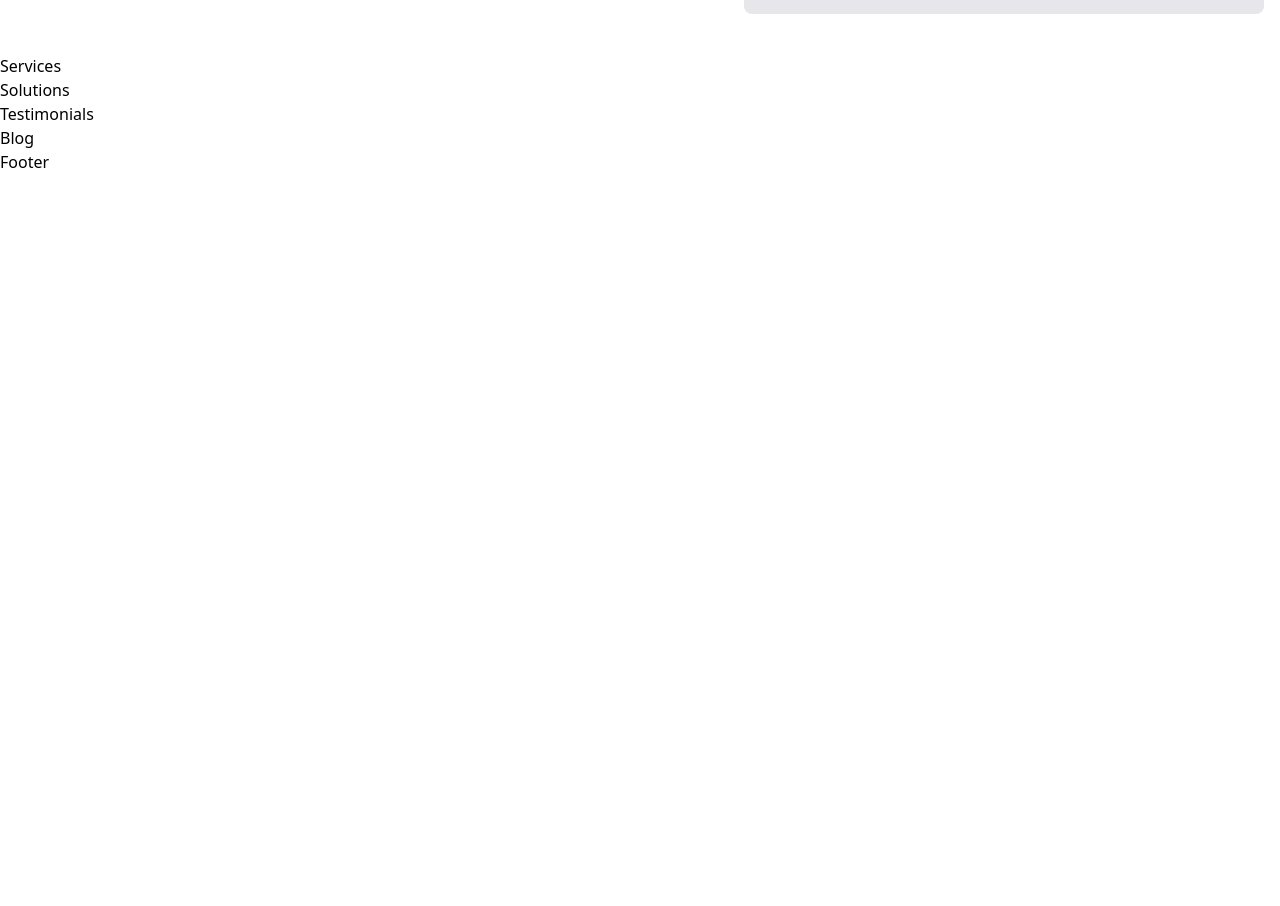
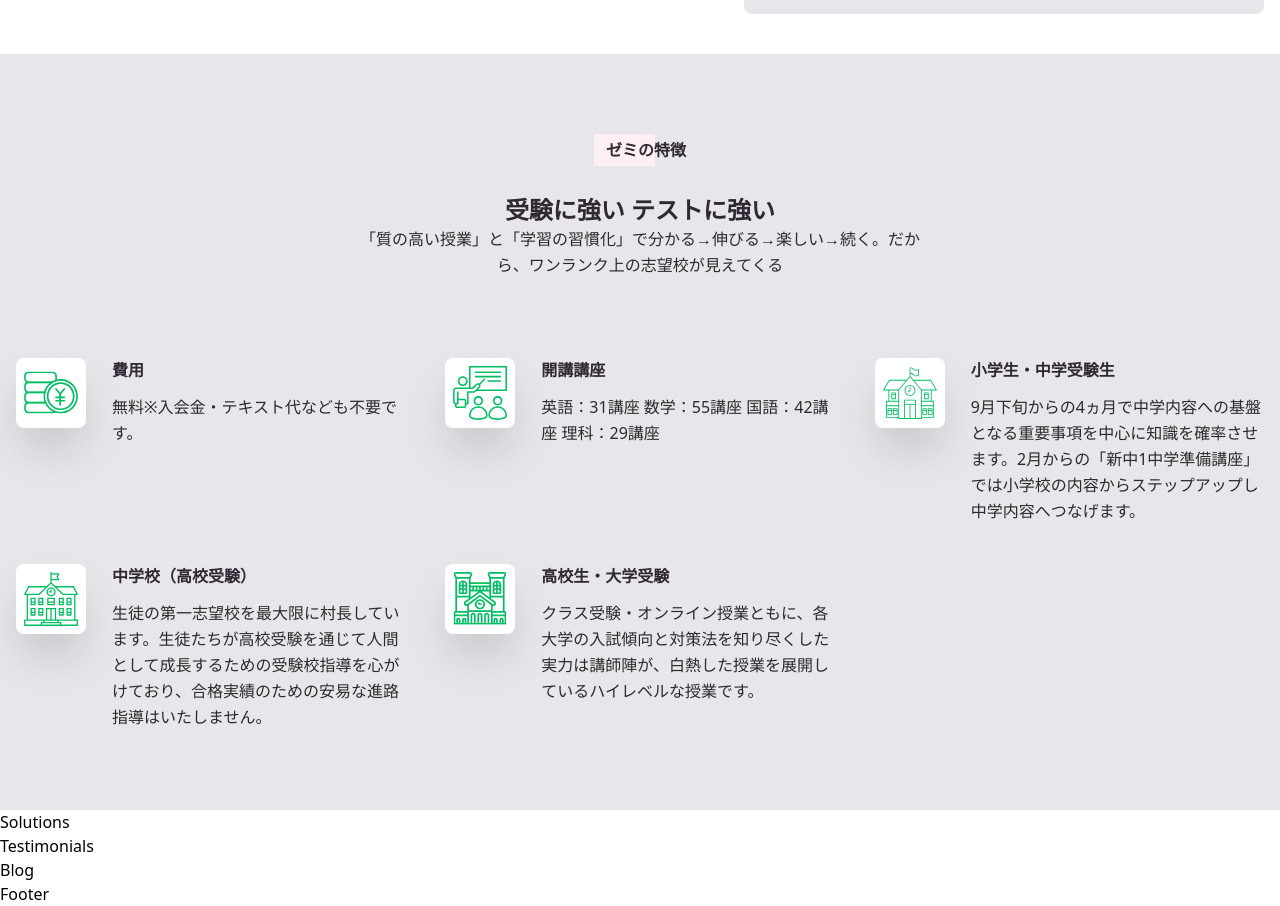
Before and after one commit to mnbk21/next-site, a Next.js app: page / in a window 1280 px wide. Shown: the part 1245-2151 px from the top of the page. Before the commit the page ends 1419 px from the top, so only its background shows below. Built offline with nearby package versions, Linux system fonts and the light colour scheme.

Commit message:
Servicesコンポーネント作成

```diff
--- a/src/components/Services.js
+++ b/src/components/Services.js
@@ -1,9 +1,84 @@
+"use client"
+import Image from "next/image";
+import Link from "next/link";
+import React, { useEffect } from "react";
+import AOS from "aos";
+import "aos/dist/aos.css";
+
+const servicesContent = {
+  text: {
+    subTitle: 'ゼミの特徴',
+    title: '受験に強い テストに強い',
+    description: '「質の高い授業」と「学習の習慣化」で分かる→伸びる→楽しい→続く。だから、ワンランク上の志望校が見えてくる',
+  },
+  items: [
+    {
+      icon: '/assets/icon-2.svg',
+      title: '費用',
+      description: '無料※入会金・テキスト代なども不要です。',
+    },
+    {
+      icon: '/assets/icon-3.svg',
+      title: '開講講座',
+      description: '英語：31講座 数学：55講座 国語：42講座 理科：29講座',
+    },
+    {
+      icon: '/assets/icon-4.svg',
+      title: '小学生・中学受験生',
+      description: '9月下旬からの4ヵ月で中学内容への基盤となる重要事項を中心に知識を確率させます。2月からの「新中1中学準備講座」では小学校の内容からステップアップし中学内容へつなげます。',
+    },
+    {
+      icon: '/assets/icon-5.svg',
+      title: '中学校（高校受験）',
+      description: '生徒の第一志望校を最大限に村長しています。生徒たちが高校受験を通じて人間として成長するための受験校指導を心がけており、合格実績のための安易な進路指導はいたしません。',
+    },
+    {
+      icon: '/assets/icon-6.svg',
+      title: '高校生・大学受験',
+      description: 'クラス受験・オンライン授業ともに、各大学の入試傾向と対策法を知り尽くした実力は講師陣が、白熱した授業を展開しているハイレベルな授業です。',
+    },
+
+  ]
+}
 
 const Services = () => {
+
+  useEffect(() => {
+    AOS.init({
+      duration: 700,
+      easing: 'slide',
+      once: true,
+    })
+  })
+
   return (
-    <>
-      <div>Services</div>
-    </>
+    <section id="services" className="py-20 bg-light">
+      <div className="container px-4 mx-auto">
+        {/* 上の段 */}
+        <div className="max-w-xl mx-auto text-center mb-20" data-aos="fade-up" data-aos-delay="100">
+          <span className="inline-block py-1 pl-3 text-heading font-semibold relative mb-7 before:content-[' '] before:absolute before:w-2/3 before:bg-pinkLight before:left-0 before:top-0 before:bottom-0 before:-z-10 z-50">{servicesContent.text.subTitle}</span>
+          <h2 className="text-heading text-2xl lh:text-4xl font-bold">{servicesContent.text.title}</h2>
+          <p className="text-body leading-relaxed">{servicesContent.text.description}</p>
+        </div>
+        {/* 下の段 */}
+        <div className="grid grid-cols-1 md:grid-cols-2 xl:grid-cols-3 gap-10">
+          {servicesContent.items.map((item, index) => {
+            return <div key={index} className="flex space-x-10" data-aos="fade-up" data-aos-delay={index * 100}>
+              <div className="w-14 shrink-0">
+                <span className="inline-flex items-center justify-center p-2 w-[70px] h-[70px] rounded-lg bg-white shadow-2xl">
+                  <Image src={item.icon} width={60} height={60} alt='icon'/>
+                </span>
+              </div>
+              <div>
+                <h3 className="text-heading font-bold mb-3">{item.title}</h3>
+                <p className="leading-relaxed text-body">{item.description}</p>
+              </div>
+            </div>
+          })}
+
+        </div>
+      </div>
+    </section>
   )
 }
 
```
